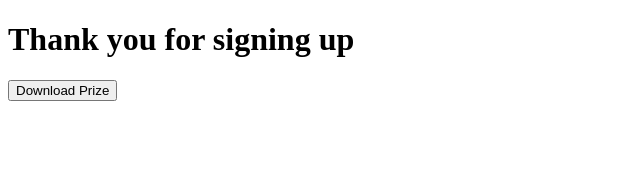
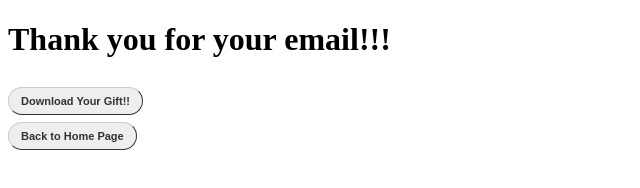
Before and after one commit to heggy231/simpleRedirect, a plain HTML site: page thank.html in a window 1280 px wide. Shown: the whole page, without its empty margins (0-640 px from the left). Drawn offline with Linux system fonts and the light colour scheme.

Commit message:
update pg

```diff
--- a/thank.html
+++ b/thank.html
@@ -4,10 +4,33 @@
   <meta charset="UTF-8">
   <meta name="viewport" content="width=device-width, initial-scale=1.0">
   <title>Thank You</title>
+  <style>
+    .button {
+      font: bold 11px Arial;
+      text-decoration: none;
+      background-color: #EEEEEE;
+      color: #333333;
+      padding: 7px 12px 7px 12px;;
+      border-top: 1px solid #CCCCCC;
+      border-right: 1px solid #333333;
+      border-bottom: 1px solid #333333;
+      border-left: 1px solid #CCCCCC;
+      border-radius: 25px;
+      display: inline-block;
+      margin-top: 7px;
+    }
+  </style>
 </head>
 <body>
-  <h1>Thank you for signing up</h1>
+  <h1>Thank you for your email!!!</h1>
   <!-- https://stackoverflow.com/questions/2906582/how-to-create-an-html-button-that-acts-like-a-link -->
-  <input type="button" onclick="location.href='https://docs.google.com/spreadsheets/d/1k4Wbbmds0bPOaf6SQutNfiOmb8lYlUWPnj3ggbbO6ac/edit#gid=2062450288';" value="Download Prize">
+  <a class="button" href="https://docs.google.com/spreadsheets/d/1k4Wbbmds0bPOaf6SQutNfiOmb8lYlUWPnj3ggbbO6ac/edit#gid=2062450288" target="_blank">Download Your Gift!!</a>
+  <br>
+  <!-- make a link tag as an inline to give margin top -->
+  <a class="button" onclick="goBack()">Back to Home Page</a>
+  <!-- <input type="button" onclick="location.href='https://docs.google.com/spreadsheets/d/1k4Wbbmds0bPOaf6SQutNfiOmb8lYlUWPnj3ggbbO6ac/edit#gid=2062450288';" value="Download Prize"> -->
+  <script>
+    goBack = () => window.history.back();
+  </script>
 </body>
 </html>
```
Also changed, not shown: index.html (+6 -6 lines).
